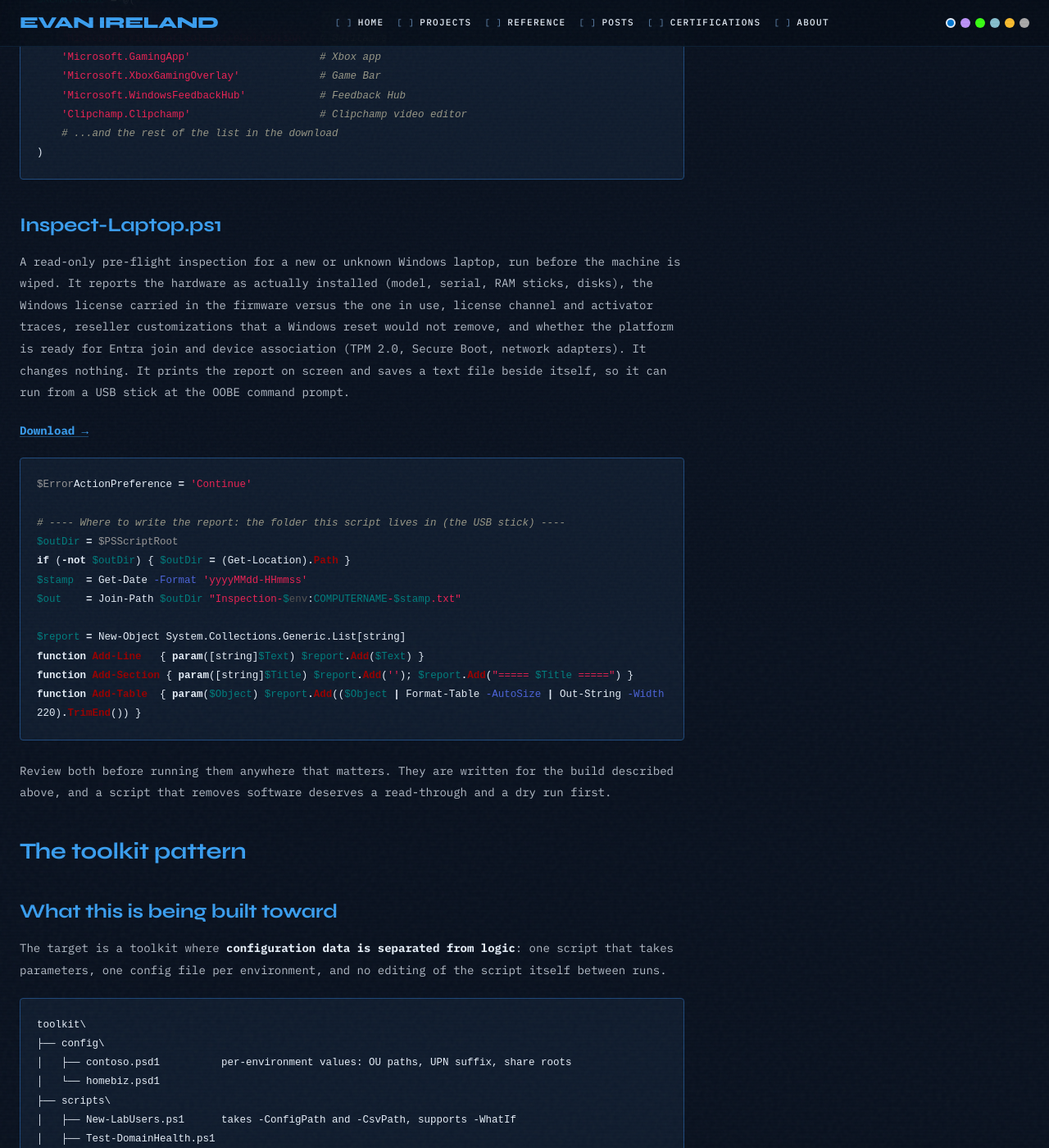
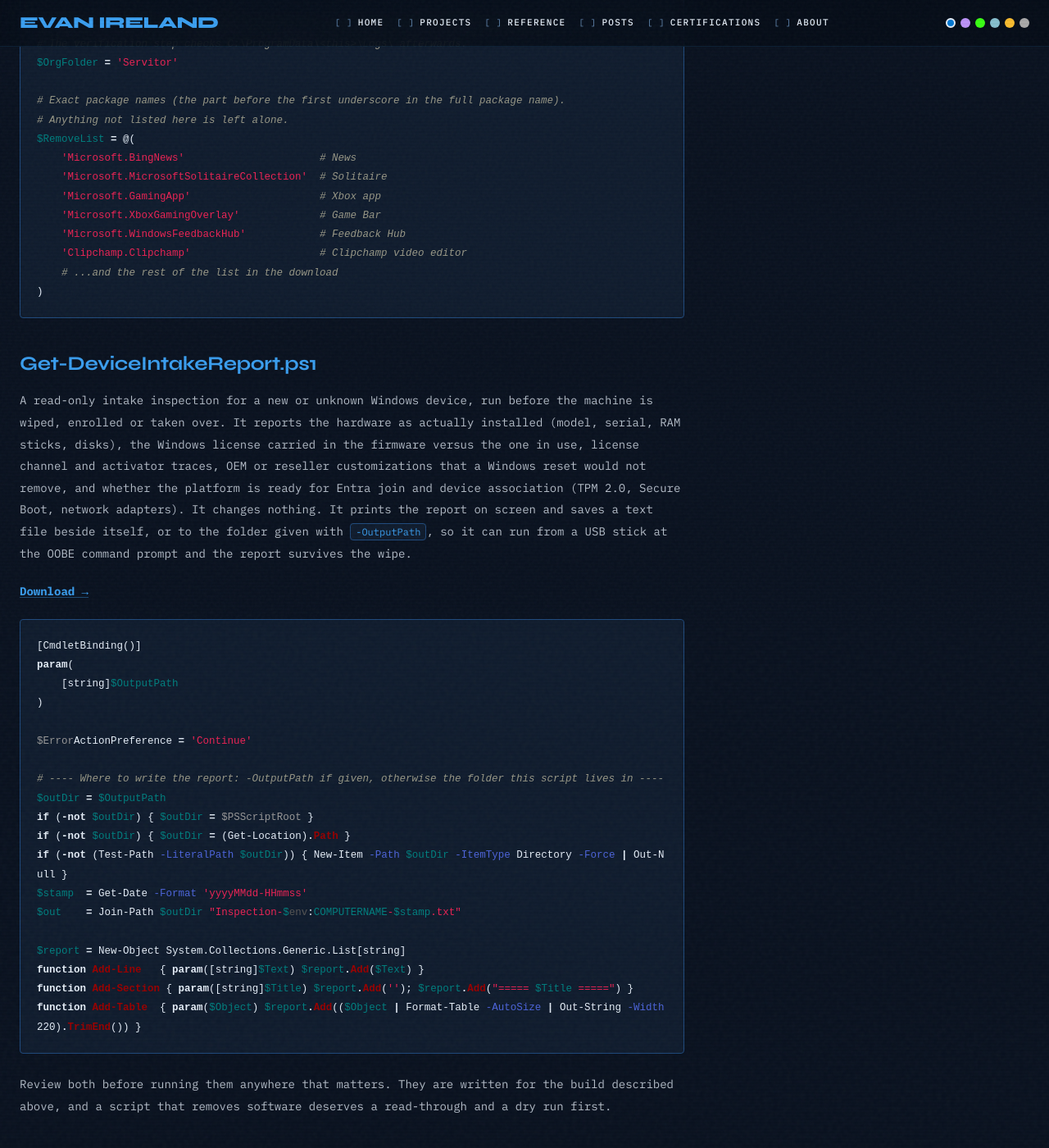
Before and after one commit to eireland94-tech/portfolio, a Jekyll site: the page built from _pages/scripts.md, in a window 1280 px wide and 1400 px high, scrolled down 1439 px. Shown: the whole window at 82% size. Built offline with Jekyll 4.4.1, drawn with Linux system fonts in a browser that asks for light colours; nearby versions of some CDN libraries; some of the changed text lies outside the part shown.

Commit message:
Update
Updated

````diff
--- a/_pages/scripts.md
+++ b/_pages/scripts.md
@@ -9,7 +9,7 @@ image:
 [← Back to the Reference Library](/reference/)
 
 {: .note }
-Two scripts are published so far, both from the [Entra join, Autopilot & Intune project](/projects/entra-autopilot-intune-endpoint/). The toolkit pattern below is settled and documented; the remaining scripts are being converted to it one at a time as I use them.
+Two scripts are published so far, both from the [Entra join, Autopilot & Intune project](/projects/entra-autopilot-intune-endpoint/). The master copies live in a private Git repo; what is published here are reviewed copies with the organization-specific values removed. The toolkit pattern below is settled and documented; the remaining scripts are being converted to it one at a time as I use them.
 
 Most of the PowerShell I have written so far lives inline inside the [Field
 Manual](/reference/field-manual/) and the [build
@@ -21,20 +21,24 @@ guts edited before every run is not a tool, it is a snippet.
 
 These two came out of a real build, the cloud-native Windows laptop documented in the [project write-up](/projects/entra-autopilot-intune-endpoint/) and the [companion post](/posts/autopilot-intune-work-laptop/). Both have had the organization-specific values removed. Neither is converted to the config-file pattern below yet; each is a single standalone script with its settings at the top.
 
-### Remove-Bloat.ps1
+Both were renamed in October 2026 to use PowerShell's approved verbs, so the name says what the script does: `Get-` only reads, `Remove-` changes something. The old files, `Remove-Bloat.ps1` and `Inspect-Laptop.ps1`, still download from their original links.
+
+### Remove-InboxApps.ps1
 
 Removes a short, explicit list of consumer inbox apps (Solitaire, Xbox, News, Clipchamp and similar) from a Windows 11 Pro device during Autopilot device preparation. It matches exact package names only, refuses to touch a protected list (Copilot, Teams, Outlook, winget, the Store, Windows Security, Company Portal), is safe to run twice, and writes a full transcript so the result can be proven later. It exists because the Microsoft-native app removal policy only applies to Enterprise and Education editions, and Microsoft 365 Business Premium licenses Pro. Set `$DryRun = $true` to log what would be removed without removing anything.
 
-**[Download →](/assets/scripts/Remove-Bloat.ps1)**
+**[Download →](/assets/scripts/Remove-InboxApps.ps1)**
 
 ```powershell
+# ==================== EDIT THIS BLOCK, NOT THE CODE BELOW ====================
+
 # Set to $true to log what WOULD be removed without removing anything.
 $DryRun = $false
 
-# Folder name used under C:\ProgramData for the log. Change it to your organization's short name.
-$OrgName = 'ORG'
+# Folder name under C:\ProgramData for the log - use the org that manages the device.
+# The verification step checks C:\ProgramData\<this>\Logs\ afterwards.
+$OrgFolder = 'Servitor'
 
-# ---- EDIT THIS LIST, NOT THE CODE BELOW ----
 # Exact package names (the part before the first underscore in the full package name).
 # Anything not listed here is left alone.
 $RemoveList = @(
@@ -48,18 +52,25 @@ $RemoveList = @(
 )
 ```
 
-### Inspect-Laptop.ps1
+### Get-DeviceIntakeReport.ps1
 
-A read-only pre-flight inspection for a new or unknown Windows laptop, run before the machine is wiped. It reports the hardware as actually installed (model, serial, RAM sticks, disks), the Windows license carried in the firmware versus the one in use, license channel and activator traces, reseller customizations that a Windows reset would not remove, and whether the platform is ready for Entra join and device association (TPM 2.0, Secure Boot, network adapters). It changes nothing. It prints the report on screen and saves a text file beside itself, so it can run from a USB stick at the OOBE command prompt.
+A read-only intake inspection for a new or unknown Windows device, run before the machine is wiped, enrolled or taken over. It reports the hardware as actually installed (model, serial, RAM sticks, disks), the Windows license carried in the firmware versus the one in use, license channel and activator traces, OEM or reseller customizations that a Windows reset would not remove, and whether the platform is ready for Entra join and device association (TPM 2.0, Secure Boot, network adapters). It changes nothing. It prints the report on screen and saves a text file beside itself, or to the folder given with `-OutputPath`, so it can run from a USB stick at the OOBE command prompt and the report survives the wipe.
 
-**[Download →](/assets/scripts/Inspect-Laptop.ps1)**
+**[Download →](/assets/scripts/Get-DeviceIntakeReport.ps1)**
 
 ```powershell
+[CmdletBinding()]
+param(
+    [string]$OutputPath
+)
+
 $ErrorActionPreference = 'Continue'
 
-# ---- Where to write the report: the folder this script lives in (the USB stick) ----
-$outDir = $PSScriptRoot
+# ---- Where to write the report: -OutputPath if given, otherwise the folder this script lives in ----
+$outDir = $OutputPath
+if (-not $outDir) { $outDir = $PSScriptRoot }
 if (-not $outDir) { $outDir = (Get-Location).Path }
+if (-not (Test-Path -LiteralPath $outDir)) { New-Item -Path $outDir -ItemType Directory -Force | Out-Null }
 $stamp  = Get-Date -Format 'yyyyMMdd-HHmmss'
 $out    = Join-Path $outDir "Inspection-$env:COMPUTERNAME-$stamp.txt"
 
@@ -80,14 +91,18 @@ one script that takes parameters, one config file per environment, and no
 editing of the script itself between runs.
 
 ```
-toolkit\
+Servitor\
+├── _Template\
+│   └── Script-Template.ps1         every new script starts from this
 ├── config\
-│   ├── contoso.psd1          per-environment values: OU paths, UPN suffix, share roots
-│   └── homebiz.psd1
-├── scripts\
-│   ├── New-LabUsers.ps1      takes -ConfigPath and -CsvPath, supports -WhatIf
-│   ├── Test-DomainHealth.ps1
-│   └── Get-NetworkInventory.ps1
+│   └── example.psd1                per-client values live in a .psd1; real ones never enter the repo
+├── Windows\
+│   ├── Intake\
+│   │   └── Get-DeviceIntakeReport.ps1
+│   └── Intune\
+│       └── Remove-InboxApps.ps1
+├── BACKLOG.md                      what gets converted next, and where the code already exists
+├── CHANGELOG.md
 └── README.md
 ```
 
@@ -109,14 +124,19 @@ Manual under `[TOOLKIT-01]` through `[TOOLKIT-07]`, with the safety pattern at
 
 In the order they are actually needed:
 
-1. **`Test-DomainHealth.ps1`** – wraps the `dcdiag` / `repadmin` / `w32tm`
+1. **`Test-NetworkTriage.ps1`** – the `[NET-TRIAGE]` ladder (IP stack, gateway,
+   off-LAN by IP, DNS, domain controller, the service itself), stopping at the
+   first layer that fails and saying which one
+2. **`Test-DomainHealth.ps1`** – wraps the `dcdiag` / `repadmin` / `w32tm`
    block from `[AD-HEALTH]` into one command with readable output
-2. **`New-LabUsers.ps1`** – bulk user creation from CSV with unique generated
-   passwords, `-WhatIf` support, and per-row error handling
-3. **`Get-NetworkInventory.ps1`** – the discovery block from `[ASSESS-01]`,
+3. **`Test-DomainJoinReadiness.ps1`** – the four pre-domain-join verifications
+   from `[WIN-PREJOIN]`, run in order, with a clear pass or fail
+4. **`Get-EnvironmentDiscovery.ps1`** – the discovery block from `[ASSESS-01]`,
    exporting to CSV instead of scrolling past in a console
-4. **`Invoke-PreJoinCheck.ps1`** – the four pre-domain-join verifications from
-   `[WIN-PREJOIN]`, run in order, with a clear pass or fail
+
+The order changed in October 2026, once the job turned into working a queue:
+triage comes up every day, bulk user creation (`New-LabUsers.ps1`) does not, so
+it moved down the list.
 
 In the meantime, the working versions of all four are readable in the [Field
 Manual](/reference/field-manual/). They run; they just need editing first.
````
Also changed, not shown: 2 other files.
